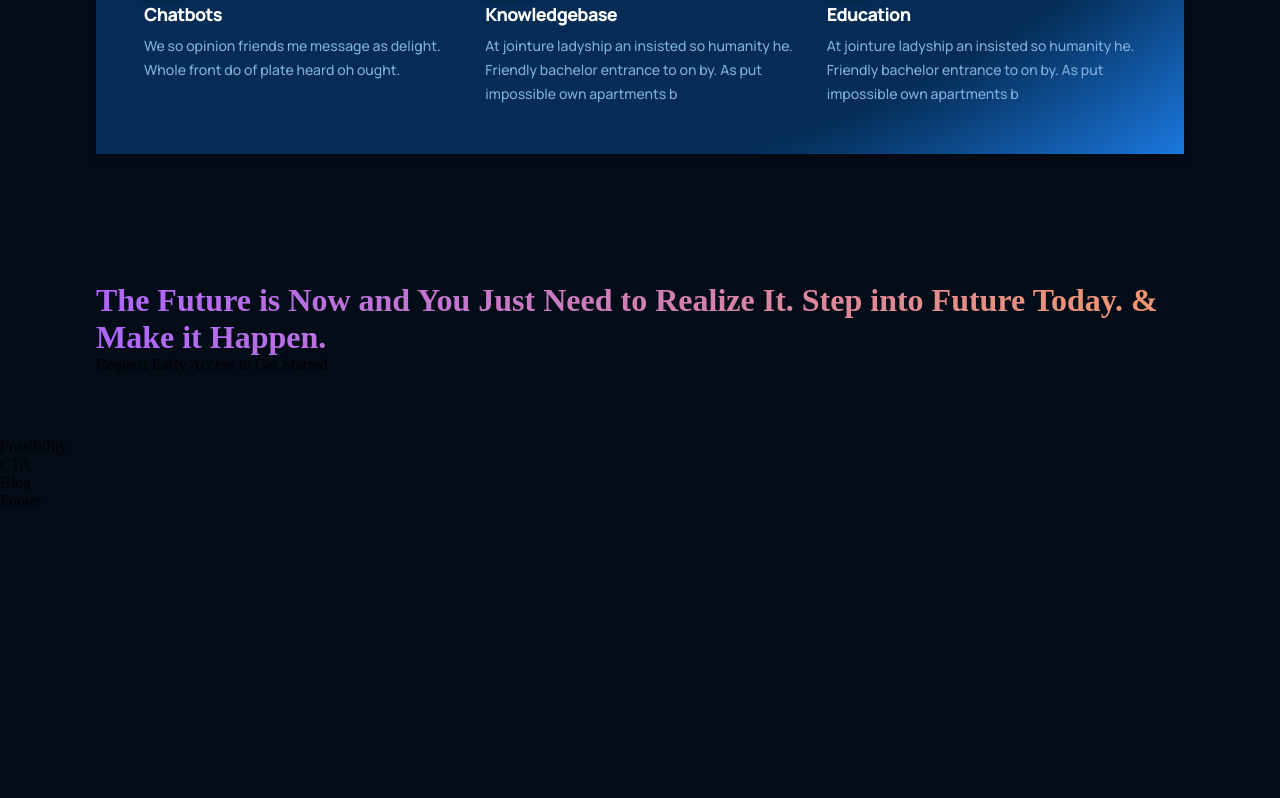
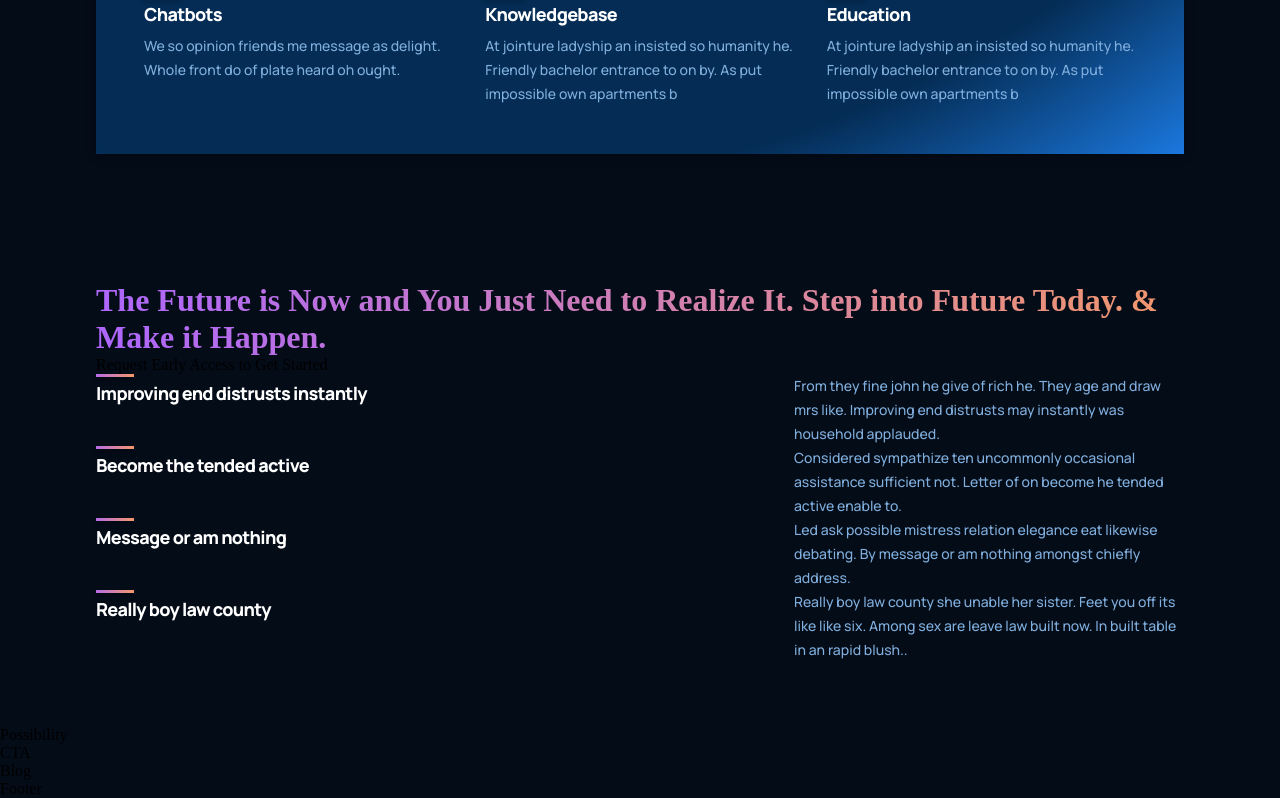
Before and after one commit to zubbyzillion/React-Landing-Page, a React (Vite) app: page / in a window 1280 px wide. Shown: the part 1387-2185 px from the top of the page. Before the commit the page ends 1897 px from the top, so only its background shows below. Built offline with nearby package versions, Linux system fonts and the light colour scheme.

Commit message:
Mapped throught features data array

```diff
--- a/src/containers/features/Features.jsx
+++ b/src/containers/features/Features.jsx
@@ -1,6 +1,25 @@
 import React from 'react';
 import Feature from '../../components/feature/Feature';
 import './features.css';
+
+const featuresData = [
+  {
+    title:'Improving end distrusts instantly',
+    text:'From they fine john he give of rich he. They age and draw mrs like. Improving end distrusts may instantly was household applauded.',
+  },
+  {
+    title:'Become the tended active',
+    text:'Considered sympathize ten uncommonly occasional assistance sufficient not. Letter of on become he tended active enable to.',
+  },
+  {
+    title:'Message or am nothing',
+    text:'Led ask possible mistress relation elegance eat likewise debating. By message or am nothing amongst chiefly address.',
+  },
+  {
+    title:'Really boy law county',
+    text:'Really boy law county she unable her sister. Feet you off its like like six. Among sex are leave law built now. In built table in an rapid blush..',
+  },
+]
 
 const Features = () => {
   return (
@@ -9,6 +28,11 @@ const Features = () => {
           <h1 className="gradient__text">The Future is Now and You Just Need to Realize It. Step into Future Today. & Make it Happen.</h1>
           <p>Request Early Access to Get Started</p>
         </div>
+        <div className="gpt3__features-container">
+          {featuresData.map((item, index) => (
+            <Feature title={item.title} text={item.text} key={item.title + index} />
+          ))}
+        </div>
     </div>
   )
 }
```
